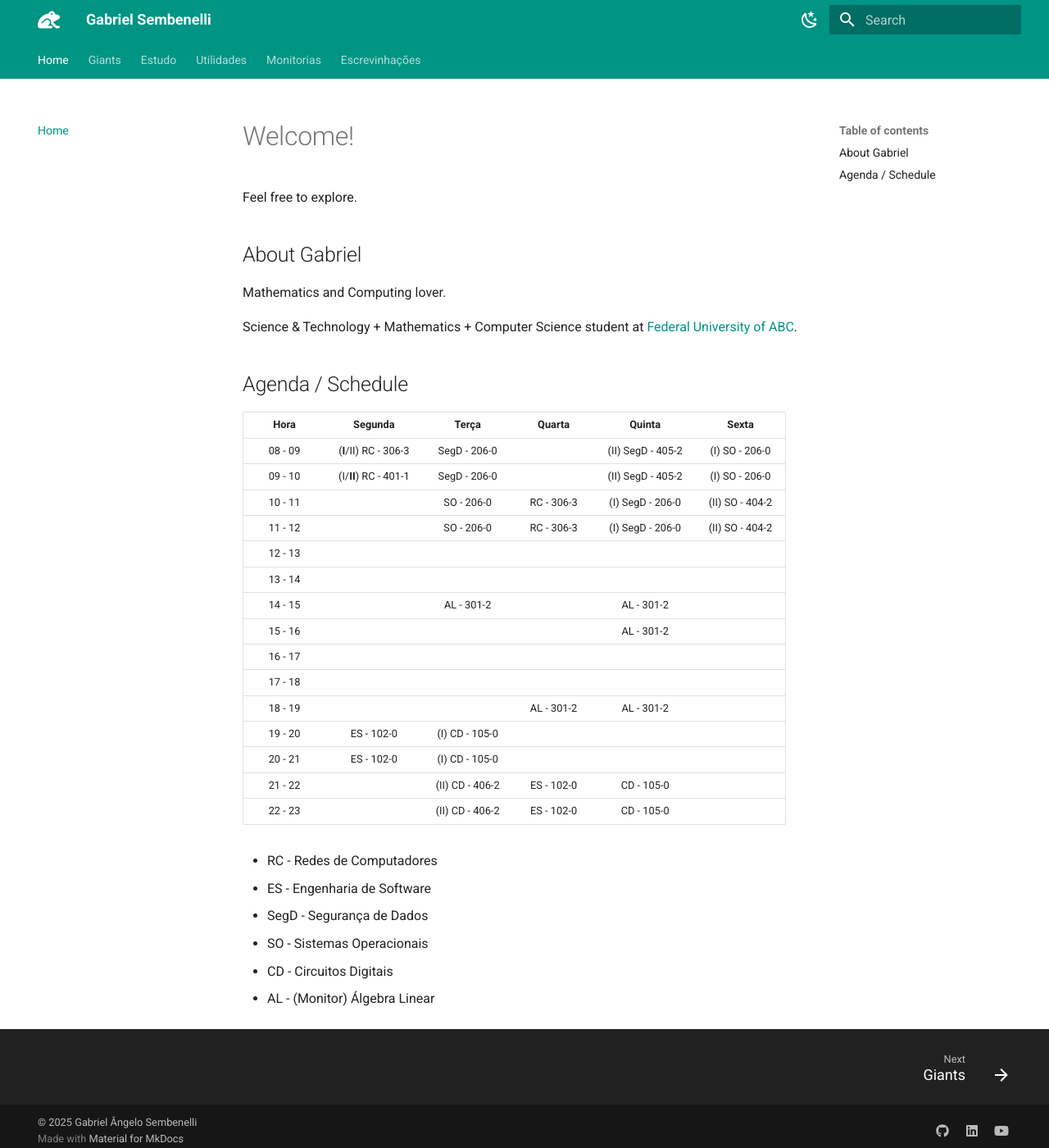
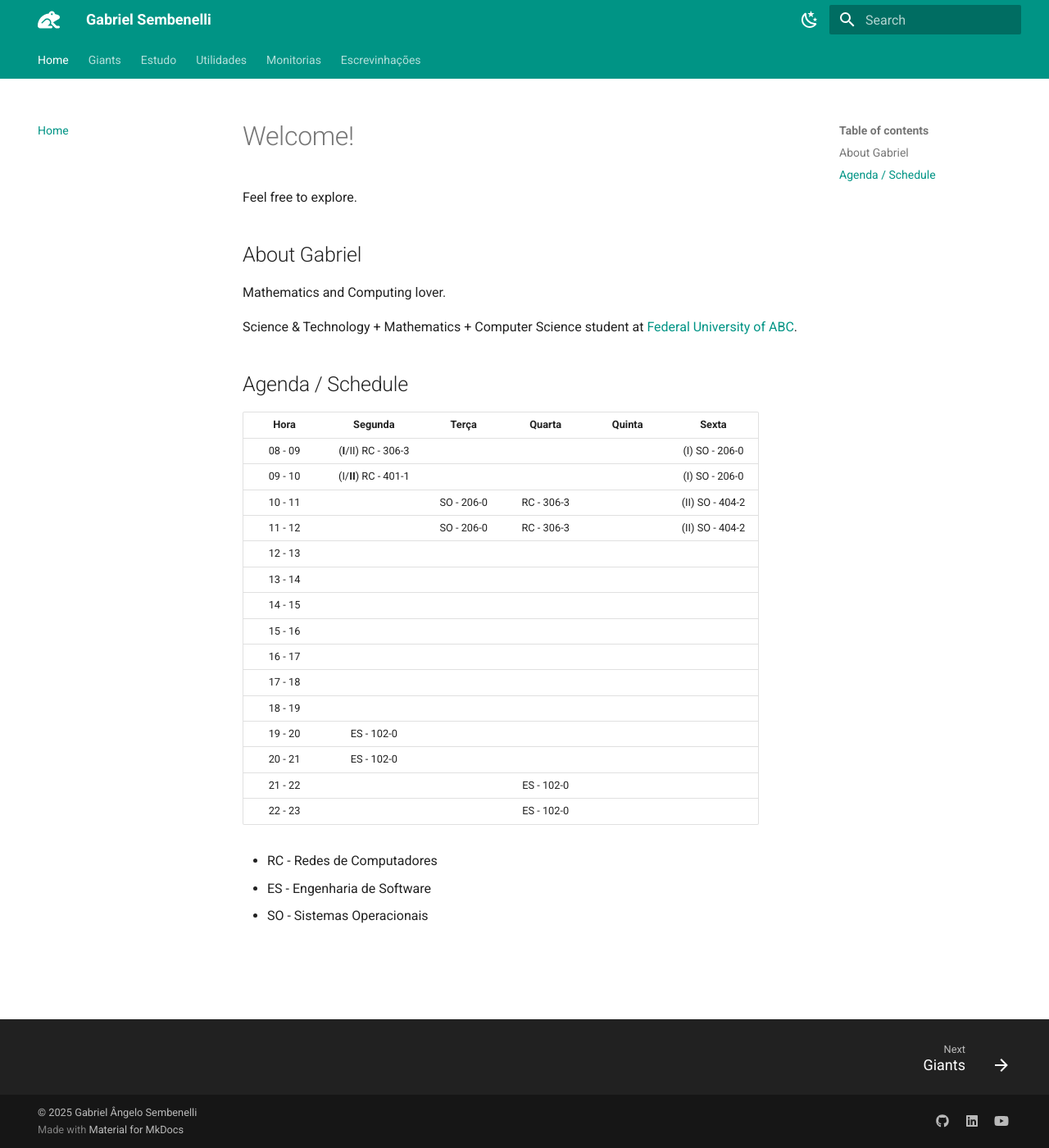
Before and after one commit to Gabriel-Sembenelli/website, an MkDocs documentation site: the page built from docs/index.md, in a window 1280 px wide and 1400 px high. Shown: the whole window at 82% size. Built offline with MkDocs 1.6.1 and Material for MkDocs 9.7.7, drawn with Linux system fonts in a browser that asks for light colours.

Commit message:
att schedule to match the ending of the quarter

```diff
--- a/docs/index.md
+++ b/docs/index.md
@@ -19,27 +19,24 @@
   }
 </style>
 
-|  Hora   |        Segunda        |      Terça      |   Quarta   |      Quinta       |      Sexta      |
-| :-----: | :-------------------: | :-------------: | :--------: | :---------------: | :-------------: |
-| 08 - 09 | (**I**/II) RC - 306-3 |  SegD - 206-0   |            | (II) SegD - 405-2 | (I) SO - 206-0  |
-| 09 - 10 | (I/**II**) RC - 401-1 |  SegD - 206-0   |            | (II) SegD - 405-2 | (I) SO - 206-0  |
-| 10 - 11 |                       |   SO - 206-0    | RC - 306-3 | (I) SegD - 206-0  | (II) SO - 404-2 |
-| 11 - 12 |                       |   SO - 206-0    | RC - 306-3 | (I) SegD - 206-0  | (II) SO - 404-2 |
-| 12 - 13 |                       |                 |            |                   |                 |
-| 13 - 14 |                       |                 |            |                   |                 |
-| 14 - 15 |                       |   AL - 301-2    |            |    AL - 301-2     |                 |
-| 15 - 16 |                       |                 |            |    AL - 301-2     |                 |
-| 16 - 17 |                       |                 |            |                   |                 |
-| 17 - 18 |                       |                 |            |                   |                 |
-| 18 - 19 |                       |                 | AL - 301-2 |    AL - 301-2     |                 |
-| 19 - 20 |      ES - 102-0       | (I) CD - 105-0  |            |                   |                 |
-| 20 - 21 |      ES - 102-0       | (I) CD - 105-0  |            |                   |                 |
-| 21 - 22 |                       | (II) CD - 406-2 | ES - 102-0 |    CD - 105-0     |                 |
-| 22 - 23 |                       | (II) CD - 406-2 | ES - 102-0 |    CD - 105-0     |                 |
+|  Hora   |        Segunda        |   Terça    |   Quarta   | Quinta |      Sexta      |
+| :-----: | :-------------------: | :--------: | :--------: | :----: | :-------------: |
+| 08 - 09 | (**I**/II) RC - 306-3 |            |            |        | (I) SO - 206-0  |
+| 09 - 10 | (I/**II**) RC - 401-1 |            |            |        | (I) SO - 206-0  |
+| 10 - 11 |                       | SO - 206-0 | RC - 306-3 |        | (II) SO - 404-2 |
+| 11 - 12 |                       | SO - 206-0 | RC - 306-3 |        | (II) SO - 404-2 |
+| 12 - 13 |                       |            |            |        |                 |
+| 13 - 14 |                       |            |            |        |                 |
+| 14 - 15 |                       |            |            |        |                 |
+| 15 - 16 |                       |            |            |        |                 |
+| 16 - 17 |                       |            |            |        |                 |
+| 17 - 18 |                       |            |            |        |                 |
+| 18 - 19 |                       |            |            |        |                 |
+| 19 - 20 |      ES - 102-0       |            |            |        |                 |
+| 20 - 21 |      ES - 102-0       |            |            |        |                 |
+| 21 - 22 |                       |            | ES - 102-0 |        |                 |
+| 22 - 23 |                       |            | ES - 102-0 |        |                 |
 
 - RC - Redes de Computadores
 - ES - Engenharia de Software
-- SegD - Segurança de Dados
 - SO - Sistemas Operacionais
-- CD - Circuitos Digitais
-- AL - (Monitor) Álgebra Linear
```
